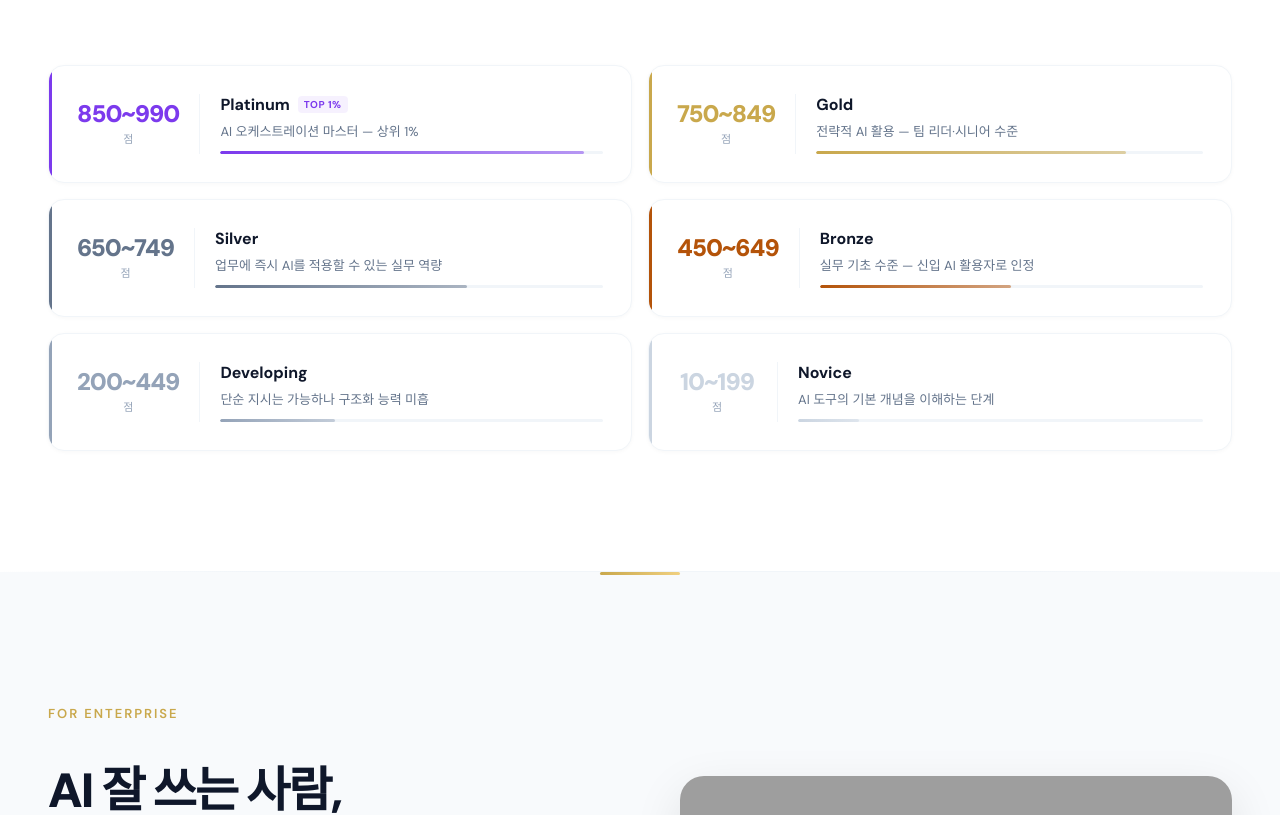
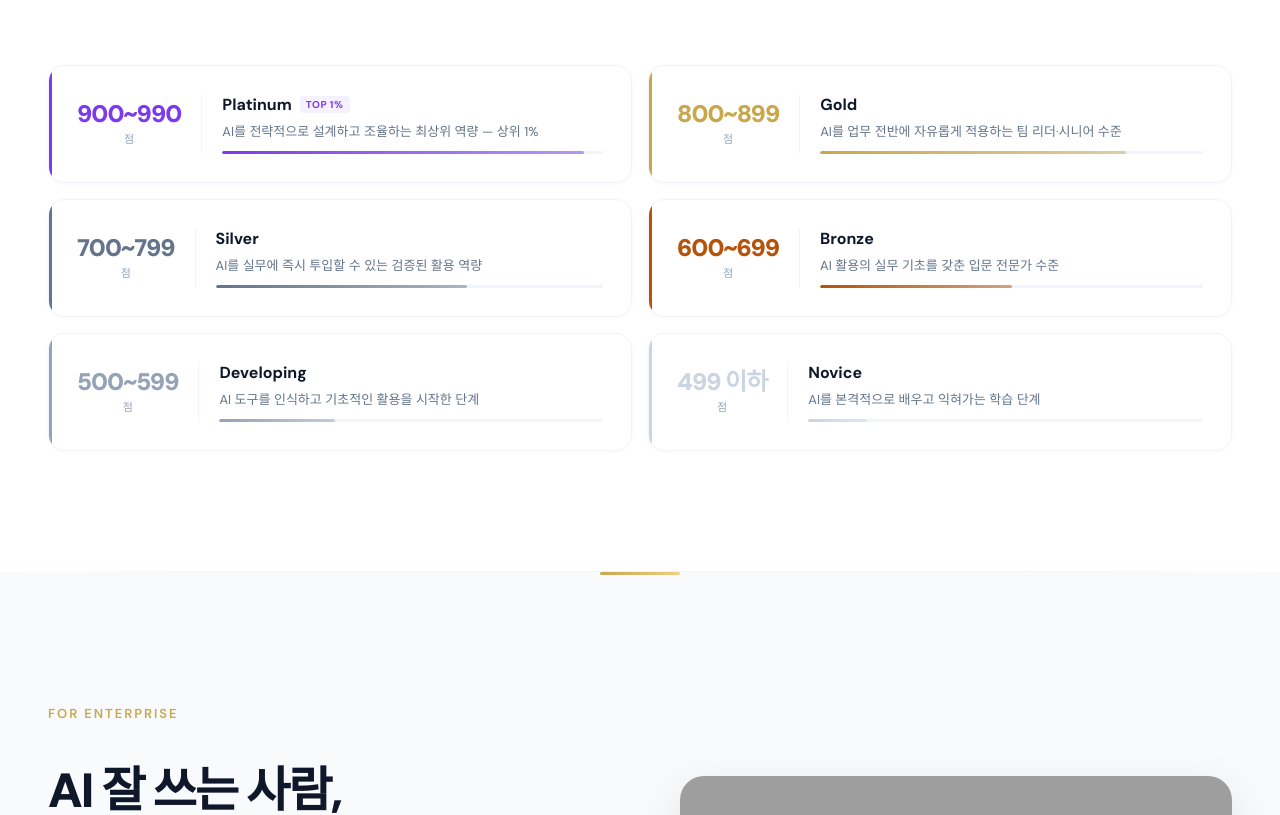
Before and after one commit to seojoonkim/tapex, a Next.js app: page / in a window 1280 px wide. Shown: the part 4943-5758 px from the top of the page. Built offline with nearby package versions, Linux system fonts and the light colour scheme; grey boxes are pictures that could not be loaded.

Commit message:
fix: updated grade score ranges and descriptions

```diff
--- a/src/app/page.tsx
+++ b/src/app/page.tsx
@@ -886,12 +886,12 @@
 function GradeSection() {
   const isMobile = useIsMobile();
   const grades = [
-    { range: '850~990', name: 'Platinum', color: '#7C3AED', desc: 'AI 오케스트레이션 마스터 — 상위 1%', bar: '95%' },
-    { range: '750~849', name: 'Gold', color: '#C9A84C', desc: '전략적 AI 활용 — 팀 리더·시니어 수준', bar: '80%' },
-    { range: '650~749', name: 'Silver', color: '#64748B', desc: '업무에 즉시 AI를 적용할 수 있는 실무 역량', bar: '65%' },
-    { range: '450~649', name: 'Bronze', color: '#B45309', desc: '실무 기초 수준 — 신입 AI 활용자로 인정', bar: '50%' },
-    { range: '200~449', name: 'Developing', color: '#94A3B8', desc: '단순 지시는 가능하나 구조화 능력 미흡', bar: '30%' },
-    { range: '10~199', name: 'Novice', color: '#CBD5E1', desc: 'AI 도구의 기본 개념을 이해하는 단계', bar: '15%' },
+    { range: '900~990', name: 'Platinum', color: '#7C3AED', desc: 'AI를 전략적으로 설계하고 조율하는 최상위 역량 — 상위 1%', bar: '95%' },
+    { range: '800~899', name: 'Gold', color: '#C9A84C', desc: 'AI를 업무 전반에 자유롭게 적용하는 팀 리더·시니어 수준', bar: '80%' },
+    { range: '700~799', name: 'Silver', color: '#64748B', desc: 'AI를 실무에 즉시 투입할 수 있는 검증된 활용 역량', bar: '65%' },
+    { range: '600~699', name: 'Bronze', color: '#B45309', desc: 'AI 활용의 실무 기초를 갖춘 입문 전문가 수준', bar: '50%' },
+    { range: '500~599', name: 'Developing', color: '#94A3B8', desc: 'AI 도구를 인식하고 기초적인 활용을 시작한 단계', bar: '30%' },
+    { range: '499 이하', name: 'Novice', color: '#CBD5E1', desc: 'AI를 본격적으로 배우고 익혀가는 학습 단계', bar: '15%' },
   ];
 
   const sectionFade = useScrollFadeIn();
@@ -1106,9 +1106,9 @@
 function CertificationBadgeSection() {
   const isMobile = useIsMobile();
   const badges = [
-    { level: 'Platinum', color: '#7C3AED', range: '850~990', icon: '◆' },
-    { level: 'Gold', color: '#C9A84C', range: '750~849', icon: '★' },
-    { level: 'Silver', color: '#64748B', range: '650~749', icon: '●' },
+    { level: 'Platinum', color: '#7C3AED', range: '900~990', icon: '◆' },
+    { level: 'Gold', color: '#C9A84C', range: '800~899', icon: '★' },
+    { level: 'Silver', color: '#64748B', range: '700~799', icon: '●' },
   ];
 
   const sectionFade = useScrollFadeIn();
```
